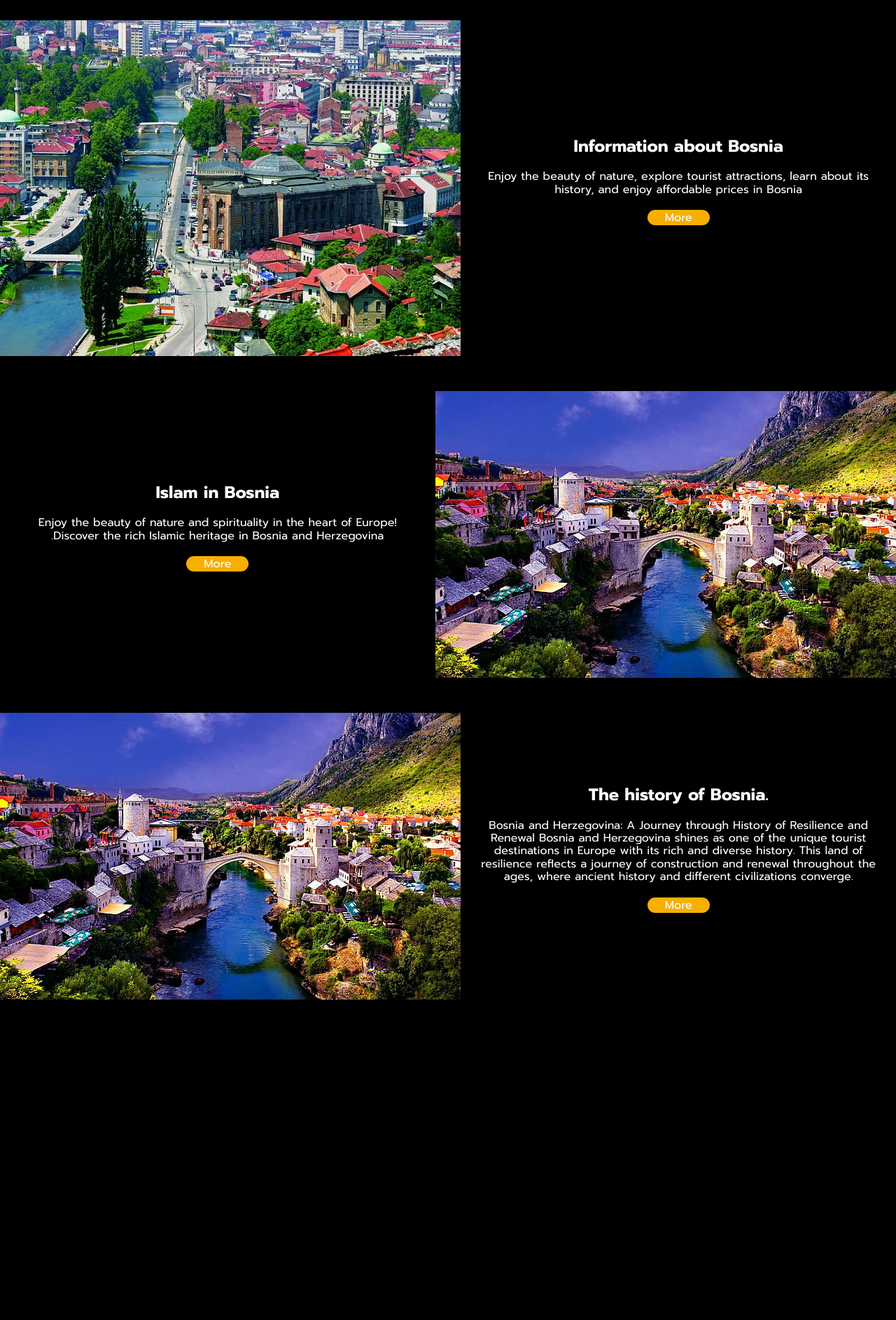
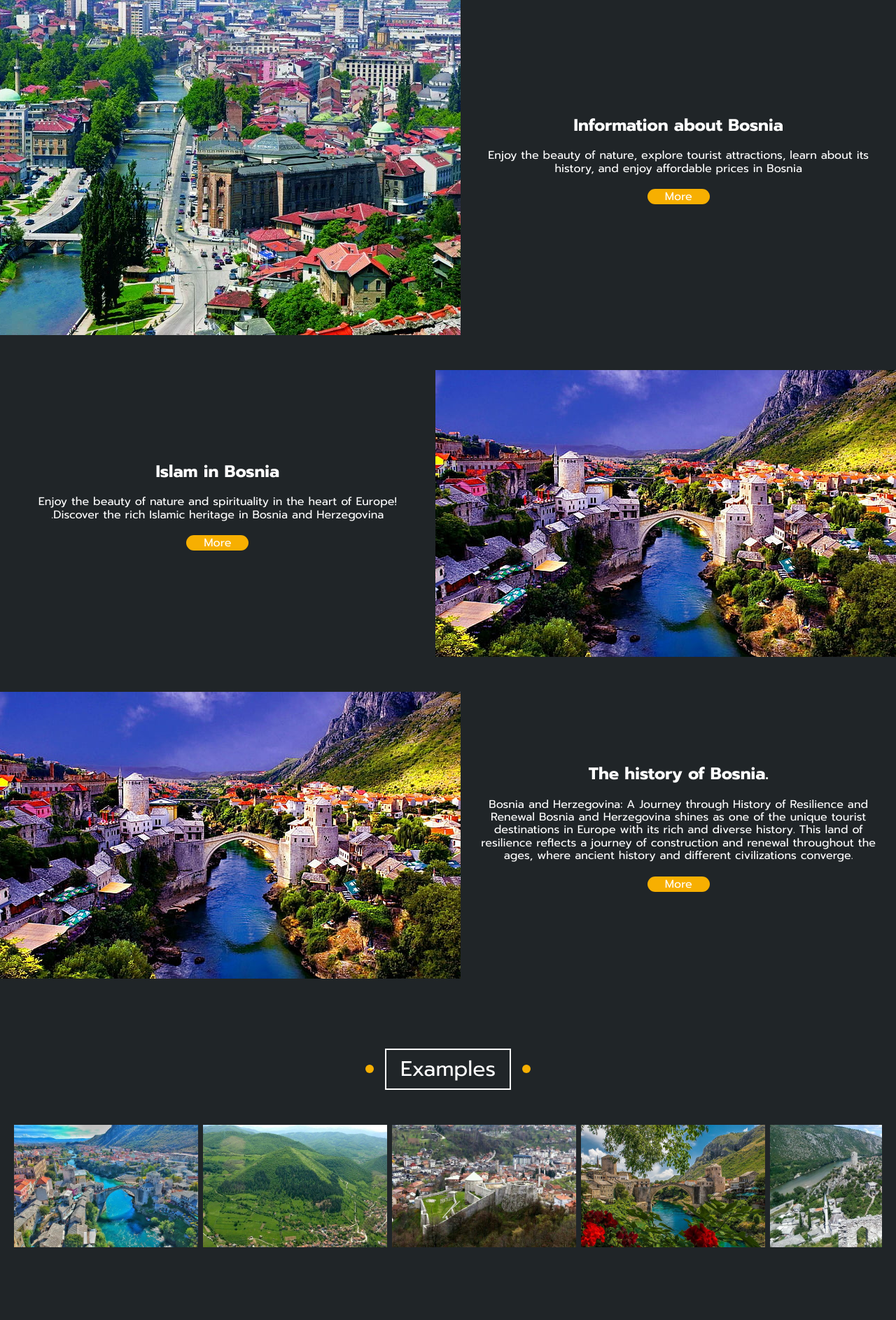
Before and after one commit to IbrahimMohamed9/Balqan, a PHP site: page / in a window 1280 px wide. Shown: the part 1407-3294 px from the top of the page at 70% size. Before the commit the page ends 2836 px from the top, so only its background shows below. Run offline with PHP 8.4, Linux system fonts and the light colour scheme.

Commit message:
start example

```diff
--- a/assets/css/balqan.css
+++ b/assets/css/balqan.css
@@ -19,7 +19,7 @@ html {
 }
 body {
   font-family: "Prompt", "Marcellus", sans-serif;
-  background-color: black;
+  background-color: #202528;
 }
 ul {
   list-style: none;
@@ -59,14 +59,15 @@ a {
   margin: 100px 0;
 }
 .main-title {
-  text-transform: uppercase;
+  text-transform: capitalize;
   text-align: center;
   border: 2px solid white;
+  font-weight: normal;
   width: fit-content;
   padding: 10px 20px;
   font-size: 30px;
   position: relative;
-  margin: 0 auto 80px;
+  margin: 0 auto 50px;
   z-index: 1;
   transition: var(--main-transition);
 }
@@ -102,6 +103,9 @@ a {
 }
 /* End Components */
 /* Start Header */
+header {
+  background-color: black;
+}
 header .container {
   display: flex;
   justify-content: space-between;
@@ -153,15 +157,15 @@ header .icons .cart-shopping::after {
   content: attr(data-counter);
   background-color: white;
   color: black;
-  font-size: 10px;
+  font-size: 8px;
   position: absolute;
   border-radius: 50%;
-  height: 15px;
-  width: 15px;
+  height: 10px;
+  width: 10px;
   display: flex;
   align-items: center;
   justify-content: center;
-  top: -10px;
+  top: -6px;
   left: -6px;
 }
 @media (max-width: 768px) {
@@ -252,7 +256,7 @@ header .icons span {
 }
 /* End New packages */
 /* Start Info */
-.info .info-container {
+.info {
   display: grid;
   gap: 50px;
 }
@@ -321,6 +325,40 @@ header .icons span {
   display: block;
 }
 /* End Info */
+/* Start Tourist-Images */
+.tourist .images {
+  display: grid;
+  grid-auto-flow: column;
+  grid-auto-columns: 260px;
+  gap: 10px;
+  overflow-x: auto;
+  overscroll-behavior-inline: contain;
+  margin: 0 20px;
+}
+.tourist .images::-webkit-scrollbar {
+  width: 0;
+}
+.tourist .images .image {
+  width: 300px;
+}
+
+.tourist .images .image img {
+  max-width: 100%;
+  min-width: 250px;
+  max-height: 175px;
+}
+
+/*
+=================================================
+=================================================
+=================================================
+edit the scroll part in non touch devices
+=================================================
+=================================================
+=================================================
+*/
+/* End Tourist-Images */
+
 /* Start Animation */
 @keyframes bouncing {
   0%,
--- a/index.html
+++ b/index.html
@@ -19,7 +19,7 @@
       href="https://fonts.googleapis.com/css2?family=Prompt:ital,wght@0,100;0,200;0,300;0,400;0,500;0,600;0,700;0,800;0,900;1,100;1,200;1,300;1,400;1,500;1,600;1,700;1,800;1,900&display=swap"
       rel="stylesheet"
     />
-    <!-- favicon -->
+    <!-- Start Favicon -->
     <link
       rel="apple-touch-icon"
       sizes="180x180"
@@ -38,7 +38,7 @@
       href="assets/favicon_io/favicon-16x16.png"
     />
     <link rel="manifest" href="assets/favicon_io/site.webmanifest" />
-
+    <!-- End Favicon -->
     <title>Balqan</title>
   </head>
   <body>
@@ -77,7 +77,7 @@
     <!-- End video -->
     <!-- Start New packages -->
     <div class="new-packages new-section">
-      <h2 class="main-title">New Packages</h2>
+      <h2 class="main-title">new packages</h2>
       <div class="container">
         <div class="package">
           <img src="assets/images/package/en/package-4.jpg" alt="" />
@@ -122,7 +122,6 @@
     <!-- End New packages -->
     <!-- Start Info -->
     <div class="info new-section">
-      <div class="info-container">
       <div class="row">
         <div class="image">
           <img src="assets/images/info/info-1.webp" alt="" />
@@ -145,17 +144,17 @@
               their beauty and unique diversity.
               <br /><br />
               2. Ideal Weather:<br />
-                The moderate weather in Bosnia provides an opportunity to
-                explore tourist attractions throughout the year. Whether
-                strolling through the streets of historic cities or enjoying the
-                breathtaking views of lakes and mountains, you will find
-                yourself in a world of natural beauty.
+              The moderate weather in Bosnia provides an opportunity to explore
+              tourist attractions throughout the year. Whether strolling through
+              the streets of historic cities or enjoying the breathtaking views
+              of lakes and mountains, you will find yourself in a world of
+              natural beauty.
               <br /><br />
               3. Beautiful Tourist Attractions:<br />
               From the fortress of the city of Mostar to the waterfalls of
-                Jajce, tourist destinations in Bosnia and Herzegovina are
-                diverse. Enjoy a tour of the historic streets of Sarajevo and
-                learn about the culture of the old town.
+              Jajce, tourist destinations in Bosnia and Herzegovina are diverse.
+              Enjoy a tour of the historic streets of Sarajevo and learn about
+              the culture of the old town.
               <br /><br />
               4. Low Prices:<br />
               In terms of cost, your trip to Bosnia and Herzegovina is
@@ -183,26 +182,26 @@
             </div>
             <button><span>More</span></button>
             <p class="paragraph">
-                Bosnia and Herzegovina hosts a rich Islamic heritage that
-                reflects cultural and historical diversity. The magnificent
-                mosques in its old cities reflect unique Islamic architecture
-                and serve as centers for spirituality and contemplation.
-                Visitors can enjoy the beauty of minarets and domes that
-                harmonize beautifully with the stunning natural landscapes.
+              Bosnia and Herzegovina hosts a rich Islamic heritage that reflects
+              cultural and historical diversity. The magnificent mosques in its
+              old cities reflect unique Islamic architecture and serve as
+              centers for spirituality and contemplation. Visitors can enjoy the
+              beauty of minarets and domes that harmonize beautifully with the
+              stunning natural landscapes.
               <br />
               <br />
-                Bosnia is characterized by an Islamic way of life embodied in
-                its traditions and daily customs. People here enjoy delicious
-                halal cuisine, and Bosnian hospitality reflects tolerance and
-                warmth. Ramadan and Eid al-Fitr are considered two important
-                occasions where residents experience unique religious and social
+              Bosnia is characterized by an Islamic way of life embodied in its
+              traditions and daily customs. People here enjoy delicious halal
+              cuisine, and Bosnian hospitality reflects tolerance and warmth.
+              Ramadan and Eid al-Fitr are considered two important occasions
+              where residents experience unique religious and social
               experiences.
               <br />
               <br />
-                Regarding the religious experience, mosques and the call to
-                prayer (Adhan) are among the prominent features that distinguish
-                Bosnia and Herzegovina. This adds a special spiritual charm to
-                the urban environment.
+              Regarding the religious experience, mosques and the call to prayer
+              (Adhan) are among the prominent features that distinguish Bosnia
+              and Herzegovina. This adds a special spiritual charm to the urban
+              environment.
             </p>
           </div>
         </div>
@@ -216,10 +215,10 @@
             <div class="text">
               <h2>The history of Bosnia.</h2>
               <p>
-                  Bosnia and Herzegovina: A Journey through History of
-                  Resilience and Renewal Bosnia and Herzegovina shines as one of
-                  the unique tourist destinations in Europe with its rich and
-                  diverse history. This land of resilience reflects a journey of
+                Bosnia and Herzegovina: A Journey through History of Resilience
+                and Renewal Bosnia and Herzegovina shines as one of the unique
+                tourist destinations in Europe with its rich and diverse
+                history. This land of resilience reflects a journey of
                 construction and renewal throughout the ages, where ancient
                 history and different civilizations converge.
               </p>
@@ -227,28 +226,27 @@
             <button><span>More</span></button>
             <p class="paragraph">
               The Formation and Ancient Civilizations: <br />
-                The origins of Bosnia and Herzegovina date back to several
-                ancient civilizations, including the Greeks, Romans, and
-                Illyrians. The region witnessed diverse influences, giving it a
-                rich cultural background.
+              The origins of Bosnia and Herzegovina date back to several ancient
+              civilizations, including the Greeks, Romans, and Illyrians. The
+              region witnessed diverse influences, giving it a rich cultural
+              background.
               <br /><br />
               The Ottoman Era:<br />
-                In the Middle Ages, Bosnia and Herzegovina were influenced by
-                the Ottoman Empire, a period that lasted for a long time. The
-                Ottoman Empire left its mark on architecture and culture, and
-                some of these influences are still evident today.
+              In the Middle Ages, Bosnia and Herzegovina were influenced by the
+              Ottoman Empire, a period that lasted for a long time. The Ottoman
+              Empire left its mark on architecture and culture, and some of
+              these influences are still evident today.
               <br /><br />
               The Austro-Hungarian Period:<br />
-                Bosnia and Herzegovina came under the rule of the
-                Austro-Hungarian Empire in the 19th century, witnessing changes
-                in administration and social structure. This period continued to
-                influence the cultural identity of the region.
+              Bosnia and Herzegovina came under the rule of the Austro-Hungarian
+              Empire in the 19th century, witnessing changes in administration
+              and social structure. This period continued to influence the
+              cultural identity of the region.
               <br /><br />
               World War I and II:<br />
-                Bosnia and Herzegovina experienced the effects of both World
-                Wars, enduring a difficult period of division and political
-                changes. The economic and social structure was affected during
-                this time.
+              Bosnia and Herzegovina experienced the effects of both World Wars,
+              enduring a difficult period of division and political changes. The
+              economic and social structure was affected during this time.
               <br /><br />
               The Bosnian War:<br />
               The Bosnian Civil War (1992-1995) is considered a crucial period
@@ -259,10 +257,10 @@
               <br /><br />
               The Present and Future:<br />
               The history of Bosnia and Herzegovina is filled with challenges
-                and victories, and today the country remains a place that
-                combines cultural diversity and rich heritage. With ongoing
-                efforts for renewal and infrastructure development, the future
-                of Bosnia and Herzegovina looks promising.
+              and victories, and today the country remains a place that combines
+              cultural diversity and rich heritage. With ongoing efforts for
+              renewal and infrastructure development, the future of Bosnia and
+              Herzegovina looks promising.
               <br /><br />
               Bosnia and Herzegovina offer visitors a unique opportunity to
               explore its exciting history and enjoy a travel experience with
@@ -272,7 +270,77 @@
         </div>
       </div>
     </div>
+    <!-- End Info -->
+    <!-- Start Tourist-Images -->
+    <div class="tourist new-section">
+      <h2 class="main-title">examples</h2>
+      <div class="images">
+        <div class="image">
+          <img
+            src="assets/images/tourist-places/tourist-places-1.jpg"
+            alt=""
+          />
         </div>
-    <!-- End Info -->
+        <div class="image">
+          <img src="assets/images/tourist-places/tourist-places-2.jpg" alt="" />
+        </div>
+        <div class="image">
+          <img
+            src="assets/images/tourist-places/tourist-places-3.jpg"
+            alt=""
+          />
+        </div>
+        <div class="image">
+          <img
+            src="assets/images/tourist-places/tourist-places-4.jpg"
+            alt=""
+          />
+        </div>
+        <div class="image">
+          <img
+            src="assets/images/tourist-places/tourist-places-5.jpg"
+            alt=""
+          />
+        </div>
+        <div class="image">
+          <img
+            src="assets/images/tourist-places/tourist-places-6.jpg"
+            alt=""
+          />
+        </div>
+        <div class="image">
+          <img
+            src="assets/images/tourist-places/tourist-places-7.jpg"
+            alt=""
+          />
+        </div>
+        <div class="image">
+          <img
+            src="assets/images/tourist-places/tourist-places-8.webp"
+            alt=""
+          />
+        </div>
+        <div class="image">
+          <img
+            src="assets/images/tourist-places/tourist-places-9.webp"
+            alt=""
+          />
+        </div>
+        <div class="image">
+          <img
+            src="assets/images/tourist-places/tourist-places-10.webp"
+            alt=""
+          />
+        </div>
+        <div class="image">
+          <img
+            src="assets/images/tourist-places/tourist-places-11.jpg"
+            alt=""
+          />
+        </div>
+      </div>
+    </div>
+    <!-- End Tourist-Images -->
+
   </body>
 </html>
```
Also changed, not shown: assets/images/tourist-places/tourist-places-1.jpg (added), assets/images/tourist-places/tourist-places-10.webp (added), assets/images/tourist-places/tourist-places-11.jpg (added), assets/images/tourist-places/tourist-places-2.jpg (added), assets/images/tourist-places/tourist-places-3.jpg (added), assets/images/tourist-places/tourist-places-4.jpg (added), assets/images/tourist-places/tourist-places-5.jpg (added), assets/images/tourist-places/tourist-places-6.jpg (added), assets/images/tourist-places/tourist-places-7.jpg (added), assets/images/tourist-places/tourist-places-8.webp (added), assets/images/tourist-places/tourist-places-9.webp (added). Lines whose indentation alone changed are shown as unchanged.
